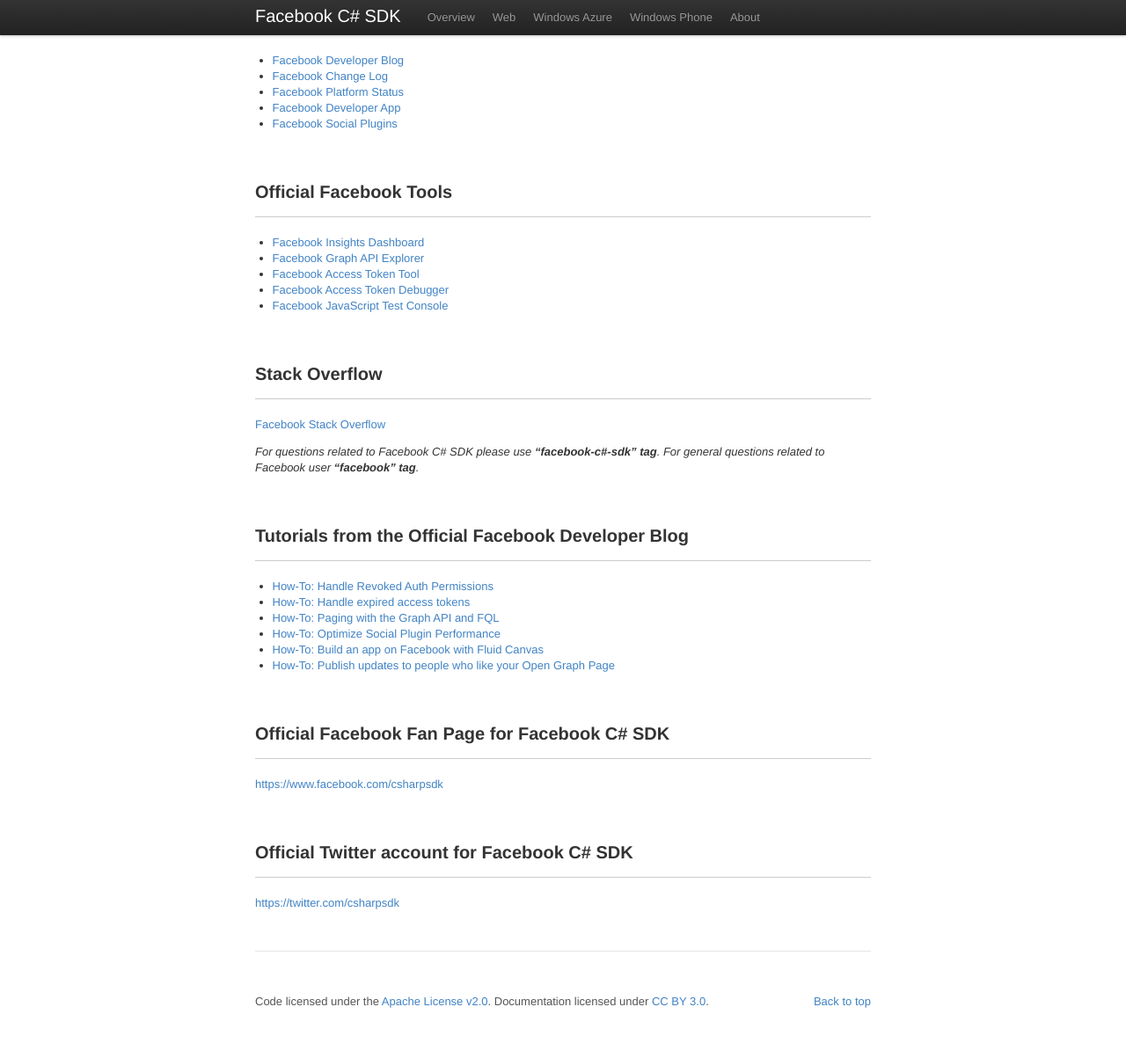
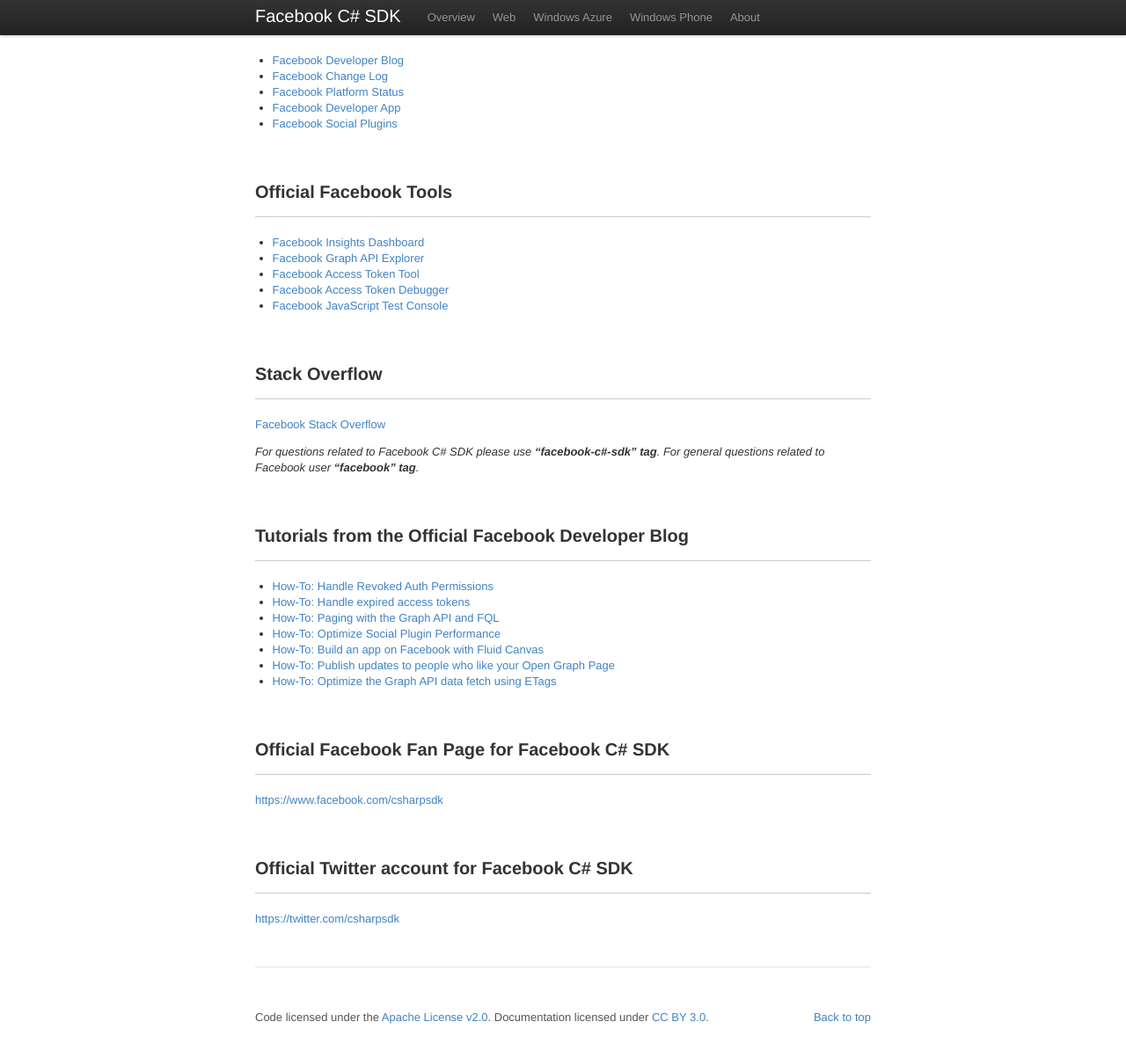
Before and after one commit to facebook-csharp-sdk/facebook-csharp-sdk.github.com, a Jekyll site: the page built from docs/facebook-links.md, in a window 1280 px wide and 1215 px high. Shown: the top 1203 px of the window at 88% size. Built offline with Jekyll 4.4.1, drawn with Linux system fonts in a browser that asks for light colours; Markdown is read by kramdown in place of the engine named in the settings.

Commit message:
How-To: Optimize the Graph API data fetch using ETags

```diff
--- a/docs/facebook-links.md
+++ b/docs/facebook-links.md
@@ -29,6 +29,7 @@ _For questions related to Facebook C# SDK please use **"facebook-c#-sdk" tag**.
 * [How-To: Optimize Social Plugin Performance](https://developers.facebook.com/blog/post/530/)
 * [How-To: Build an app on Facebook with Fluid Canvas](https://developers.facebook.com/blog/post/549/)
 * [How-To: Publish updates to people who like your Open Graph Page](https://developers.facebook.com/blog/post/465/)
+* [How-To: Optimize the Graph API data fetch using ETags](https://developers.facebook.com/blog/post/627/)
 
 # Official Facebook Fan Page for Facebook C# SDK
 [https://www.facebook.com/csharpsdk](https://www.facebook.com/csharpsdk)
```
